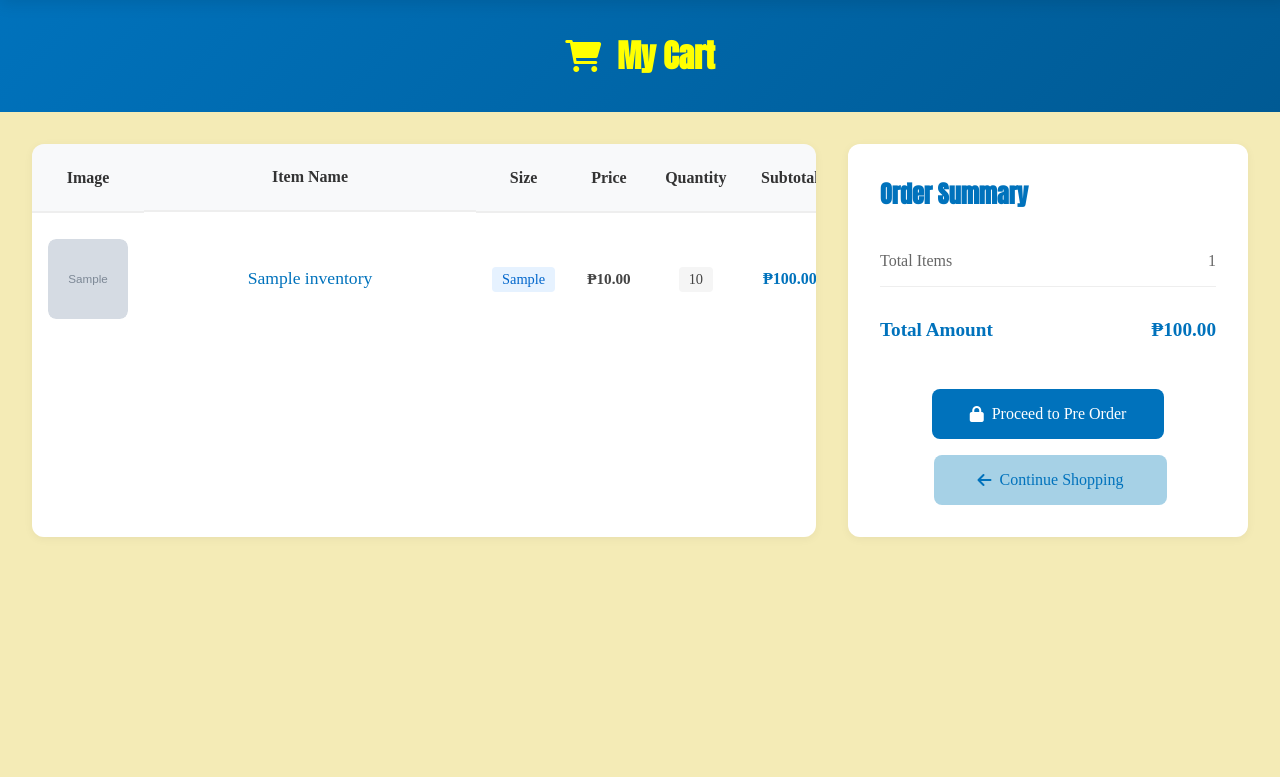
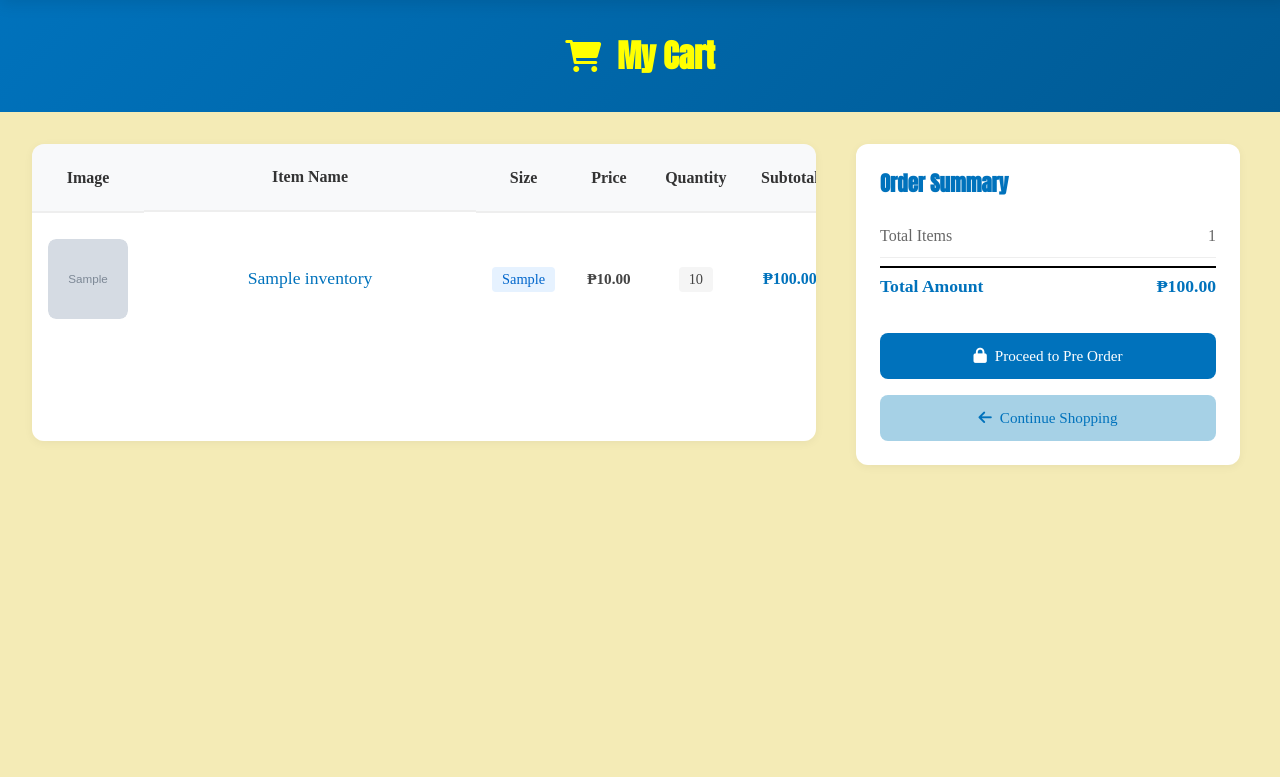
Before and after one commit to Dobee33/Proware, a PHP site: page /Pages/MyCart.php in a window 1280 px wide. Shown: the part 71-848 px from the top of the page. Run offline with PHP 8.4, Linux system fonts and the light colour scheme; the visitor is signed in with stand-in values (Sample User, id 1); tables that the repository leaves empty or names only in its code hold one stand-in row (values such as "Sample post"); grey boxes marked "Sample" are stand-in pictures; data that the repository does not hold is empty; some web fonts are replaced.

Commit message:
My car responsiveness done

```diff
--- a/CSS/MyOrders.css
+++ b/CSS/MyOrders.css
@@ -882,3 +893,220 @@ body {
   min-width: 20px;
   text-align: center;
 }
+
+/* Cart Page Base Styles */
+.cart-page {
+  padding-top: 80px;
+  min-height: 100vh;
+  background-color: #f4ebb6;
+}
+
+.heading-cart {
+  background: linear-gradient(135deg, var(--primary-color) 0%, #005a94 100%);
+  padding: 1.5rem 1rem;
+  margin-bottom: 1.5rem;
+  margin-top: -10px;
+  color: white;
+  text-align: center;
+}
+
+.header-content {
+  max-width: 1400px;
+  margin: 0 auto;
+  padding: 0 1rem;
+}
+
+.header-content h1 {
+  margin: 0;
+  font-size: 1.8rem;
+  font-weight: 600;
+  color: yellow;
+  text-align: center;
+}
+
+.cart-content {
+  max-width: 1200px;
+  margin: 0 auto;
+  padding: 0 1rem;
+}
+
+/* Cart Items Container */
+.cart-items-container {
+  background: white;
+  border-radius: 12px;
+  margin-bottom: 1.5rem;
+  overflow: hidden;
+}
+
+.order-details {
+  width: 100%;
+  overflow-x: auto;
+  padding: 1rem;
+}
+
+.items-header,
+.item {
+  display: flex;
+  justify-content: space-between;
+  align-items: center;
+  padding: 0.75rem 0;
+  border-bottom: 1px solid #ccc;
+  flex-wrap: wrap;
+}
+
+.items-header {
+  font-weight: bold;
+  border-bottom: 2px solid #333;
+}
+
+.item-col {
+  flex: 1 1 20%;
+  padding: 0.5rem;
+  text-align: center;
+}
+
+.item-col.image {
+  width: 80px;
+  height: 80px;
+  border-radius: 8px;
+  overflow: hidden;
+}
+
+.item-col.image img {
+  width: 100%;
+  height: 100%;
+  object-fit: cover;
+}
+
+/* Cart Summary Styles */
+.cart-summary {
+  background: white;
+  padding: 1.5rem;
+  border-radius: 12px;
+  margin-bottom: 1.5rem;
+}
+
+.cart-summary h2 {
+  margin: 0 0 1.5rem;
+  font-size: 1.5rem;
+  color: #333;
+}
+
+.summary-row {
+  display: flex;
+  justify-content: space-between;
+  padding: 0.75rem 0;
+  border-bottom: 1px solid #eee;
+}
+
+.summary-row.total {
+  font-weight: bold;
+  font-size: 1.2rem;
+  border-bottom: none;
+  padding-top: 1rem;
+}
+
+/* Buttons */
+.checkout-btn,
+.continue-shopping {
+  display: inline-block;
+  width: 100%;
+  padding: 0.75rem 1rem;
+  text-align: center;
+  border-radius: 8px;
+  font-weight: 600;
+  margin-bottom: 1rem;
+  text-decoration: none;
+  transition: all 0.3s ease;
+}
+
+.checkout-btn {
+  background: #003366;
+  color: white;
+}
+
+.continue-shopping {
+  background: #f8f9fa;
+  color: #333;
+  border: 1px solid #ddd;
+}
+
+/* Mobile Responsive Styles */
+@media (max-width: 768px) {
+  .cart-content {
+    padding: 0 0.5rem;
+  }
+
+  .cart-items-container {
+    border-radius: 8px;
+    margin: 0 0.5rem 1rem;
+  }
+
+  .items-header {
+    display: none; /* Hide header on small screens */
+  }
+
+  .item {
+    flex-direction: column;
+    align-items: flex-start;
+    padding: 1rem;
+    border: 1px solid #ddd;
+    margin-bottom: 1rem;
+  }
+
+  .item-col {
+    flex: 1 1 100%;
+    text-align: left;
+    padding: 0.25rem 0;
+  }
+
+  .item-col.image {
+    width: 70px;
+    height: 70px;
+  }
+
+  .order-footer {
+    flex-direction: column;
+    align-items: flex-start;
+    gap: 0.5rem;
+  }
+
+  .cart-summary {
+    margin: 0 0.5rem 1rem;
+    border-radius: 8px;
+  }
+
+  .checkout-btn,
+  .continue-shopping {
+    padding: 0.75rem;
+    font-size: 0.95rem;
+  }
+}
+
+/* Small Mobile Styles */
+@media (max-width: 480px) {
+  .header-content h1 {
+    font-size: 1.5rem;
+  }
+
+  .item {
+    padding: 0.75rem;
+  }
+
+  .item-col {
+    padding: 0.25rem 0;
+  }
+
+  .item-col.image {
+    width: 60px;
+    height: 60px;
+  }
+
+  .cart-summary {
+    padding: 1rem;
+  }
+
+  .summary-row {
+    padding: 0.5rem 0;
+  }
+}
--- a/Pages/MyCart.php
+++ b/Pages/MyCart.php
@@ -150,6 +150,7 @@ $cart_total = 0;
                                 <span>₱<?php echo number_format($cart_total, 2); ?></span>
                             </div>
                         </div>
+                        <div class="button-container">
                             <a href="ProPreOrder.php" class="checkout-btn">
                                 <i class="fas fa-lock"></i>
                                 Proceed to Pre Order
@@ -375,26 +377,26 @@ $cart_total = 0;
         .cart-summary {
             background: white;
             border-radius: 12px;
-            padding: 2rem;
-            position: sticky;
-            top: 100px;
+            padding: 1.5rem;
             box-shadow: 0 2px 10px rgba(0, 0, 0, 0.05);
+            margin: 0 0.5rem;
         }
 
         .cart-summary h2 {
-            margin: 0 0 1.5rem 0;
+            margin: 0 0 1rem 0;
             color: var(--primary-color);
-            font-size: 1.5rem;
+            font-size: 1.3rem;
+            font-weight: 600;
         }
 
         .summary-details {
-            margin-bottom: 2rem;
+            margin-bottom: 1.5rem;
         }
 
         .summary-row {
             display: flex;
             justify-content: space-between;
-            padding: 1rem 0;
+            padding: 0.75rem 0;
             border-bottom: 1px solid #eee;
             color: #666;
         }
@@ -402,52 +404,53 @@ $cart_total = 0;
         .summary-row.total {
             border-bottom: none;
             color: var(--primary-color);
-            font-size: 1.2rem;
+            font-size: 1.1rem;
             font-weight: 600;
-            margin-top: 1rem;
+            margin-top: 0.5rem;
+            padding-top: 0.5rem;
+            border-top: 2px solid #000;
+            margin-bottom: 1.5rem;
         }
 
-        .checkout-btn {
+        .button-container {
             display: flex;
-            align-items: center;
-            justify-content: center;
-            gap: 0.5rem;
+            flex-direction: column;
+            gap: 1rem;
             width: 100%;
-            padding: 1rem;
-            background: var(--primary-color);
-            color: white;
-            text-decoration: none;
-            border-radius: 8px;
-            font-weight: 500;
-            transition: all 0.3s ease;
-            margin-bottom: 1rem;
         }
 
-        .checkout-btn:hover {
-            background: darkblue;
-            transform: translateY(-2px);
-            color: yellow !important;
-        }
-
+        .checkout-btn,
         .continue-shopping {
             display: flex;
             align-items: center;
             justify-content: center;
-            gap: 0.5rem;
-            width: 60%;
-            padding: 1rem;
+            width: 100%;
+            max-width: 100%;
+            padding: 0.875rem 1rem;
+            text-align: center;
+            border-radius: 8px;
+            font-weight: 500;
+            text-decoration: none;
+            transition: all 0.3s ease;
+            font-size: 0.95rem;
+            box-sizing: border-box;
+        }
+
+        .checkout-btn {
+            background: var(--primary-color);
+            color: white;
+        }
+
+        .continue-shopping {
             background: #a6d1e6;
             color: var(--primary-color);
-            text-decoration: none;
-            border-radius: 8px;
-            font-weight: 500;
-            transition: all 0.3s ease;
-            margin-left: 16%;
+            border: none;
+            margin: 0;
         }
 
-        .continue-shopping:hover {
-            background: #89c4e1;
-            transform: translateY(-2px);
+        .checkout-btn i,
+        .continue-shopping i {
+            margin-right: 0.5rem;
         }
 
         .empty-cart {
```
Also changed, not shown: other parts of CSS/MyOrders.css (+18 -7 lines), other parts of Pages/MyCart.php (+55 -3 lines), CSS/ProOrderDetails.css (indentation only). Lines whose indentation alone changed are shown as unchanged.
